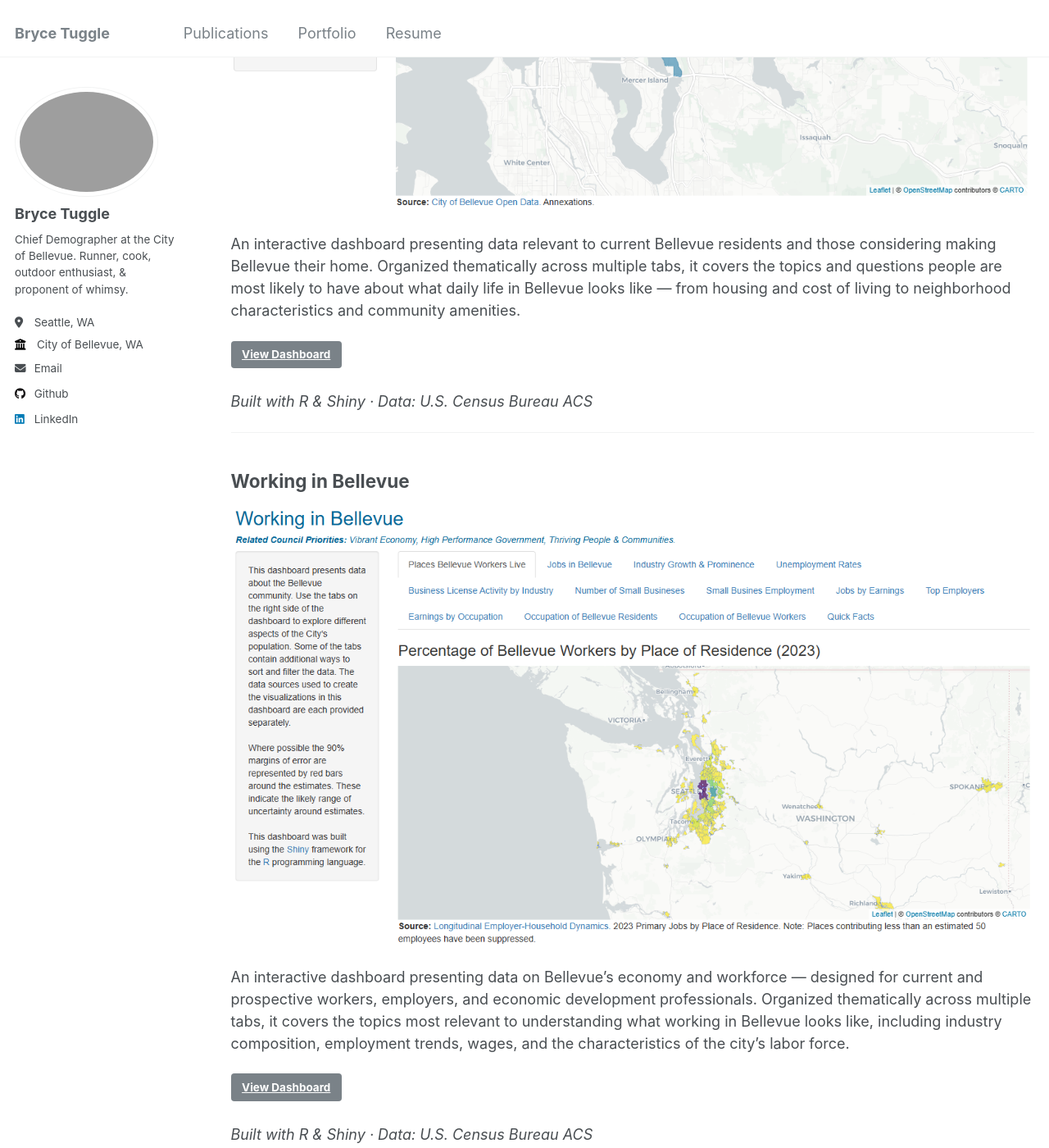
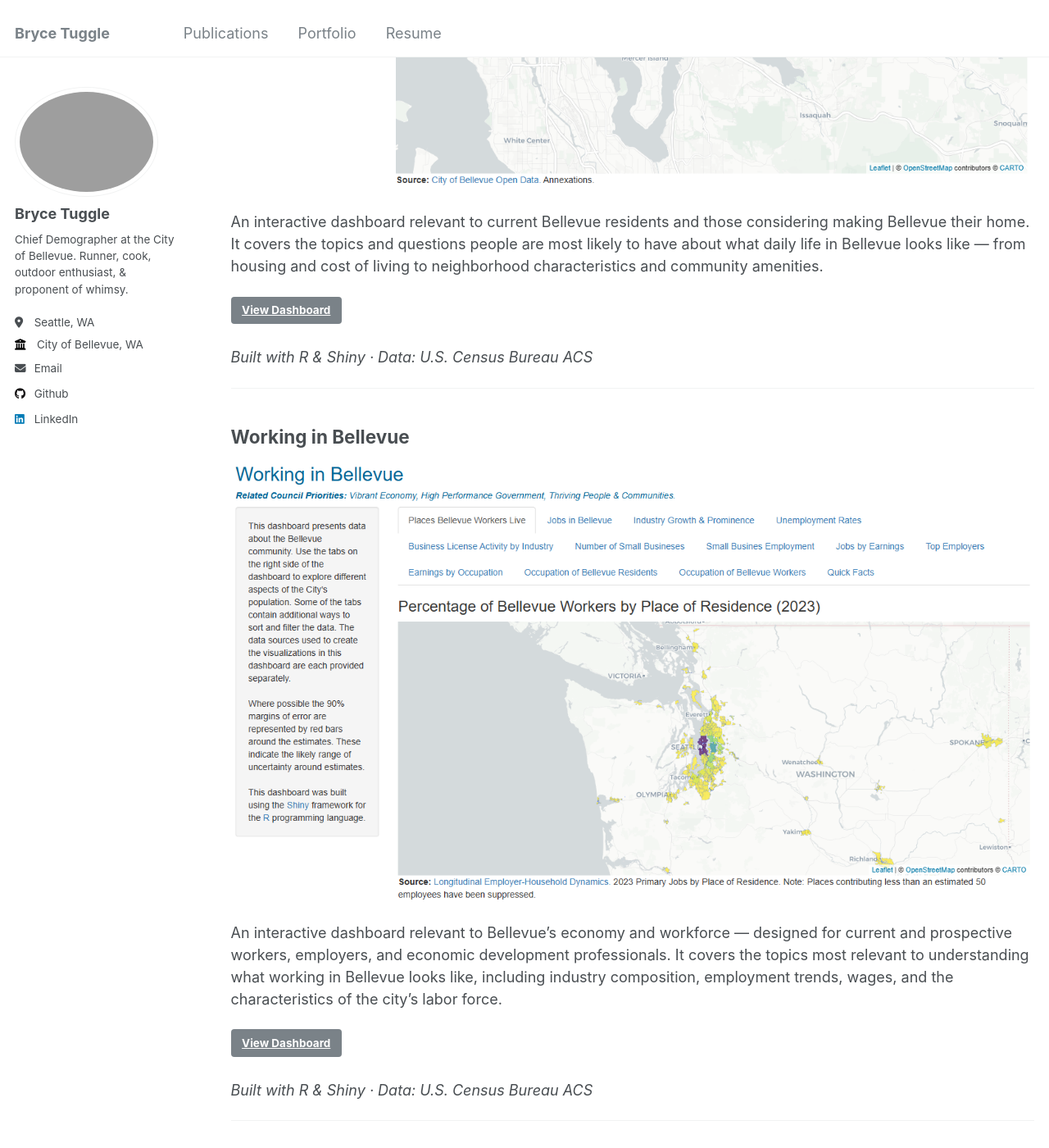
Before and after one commit to bwtuggle/bwtuggle.github.io, a Jekyll site: the page built from _pages/portfolio.md, in a window 1280 px wide and 1400 px high, scrolled down 2717 px. Shown: the whole window at 82% size. Built offline with Jekyll 4.4.1, drawn with Linux system fonts in a browser that asks for light colours; some of the changed text lies outside the part shown.

Commit message:
Revise descriptions for Bellevue dashboards

```diff
--- a/_pages/portfolio.md
+++ b/_pages/portfolio.md
@@ -28,7 +28,7 @@ The flagship community data dashboard for the City of Bellevue. Organized across
 
 [![Commuting in Bellevue Dashboard](/images/commuting-bellevue.png)](https://bellevuedemographics.shinyapps.io/CommuterProfileApp/)
 
-An interactive dashboard presenting data on commuting patterns relevant to anyone who travels to, from, or within Bellevue for work. Organized thematically across multiple tabs, it covers topics such as commute times, transportation modes, and commute origins and destinations — providing a data-driven picture of how Bellevue's workforce moves through the region.
+An interactive dashboard relevant to anyone who travels to, from, or within Bellevue for work. It covers topics such as commute times, transportation modes, and commute origins and destinations — providing a data-driven picture of how Bellevue's workforce moves through the region.
 
 [View Dashboard](https://bellevuedemographics.shinyapps.io/CommuterProfileApp/){: .btn .btn--primary}
 
@@ -40,7 +40,7 @@ An interactive dashboard presenting data on commuting patterns relevant to anyon
 
 [![Living in Bellevue Dashboard](/images/living-bellevue.png)](https://bellevuedemographics.shinyapps.io/LivingProfileApp/)
 
-An interactive dashboard presenting data relevant to current Bellevue residents and those considering making Bellevue their home. Organized thematically across multiple tabs, it covers the topics and questions people are most likely to have about what daily life in Bellevue looks like — from housing and cost of living to neighborhood characteristics and community amenities.
+An interactive dashboard relevant to current Bellevue residents and those considering making Bellevue their home. It covers the topics and questions people are most likely to have about what daily life in Bellevue looks like — from housing and cost of living to neighborhood characteristics and community amenities.
 
 [View Dashboard](https://bellevuedemographics.shinyapps.io/LivingProfileApp/){: .btn .btn--primary}
 
@@ -52,7 +52,7 @@ An interactive dashboard presenting data relevant to current Bellevue residents
 
 [![Working in Bellevue Dashboard](/images/working-bellevue.png)](https://bellevuedemographics.shinyapps.io/WorkingProfileApp/)
 
-An interactive dashboard presenting data on Bellevue's economy and workforce — designed for current and prospective workers, employers, and economic development professionals. Organized thematically across multiple tabs, it covers the topics most relevant to understanding what working in Bellevue looks like, including industry composition, employment trends, wages, and the characteristics of the city's labor force.
+An interactive dashboard relevant to Bellevue's economy and workforce — designed for current and prospective workers, employers, and economic development professionals. It covers the topics most relevant to understanding what working in Bellevue looks like, including industry composition, employment trends, wages, and the characteristics of the city's labor force.
 
 [View Dashboard](https://bellevuedemographics.shinyapps.io/WorkingProfileApp/){: .btn .btn--primary}
 
```
